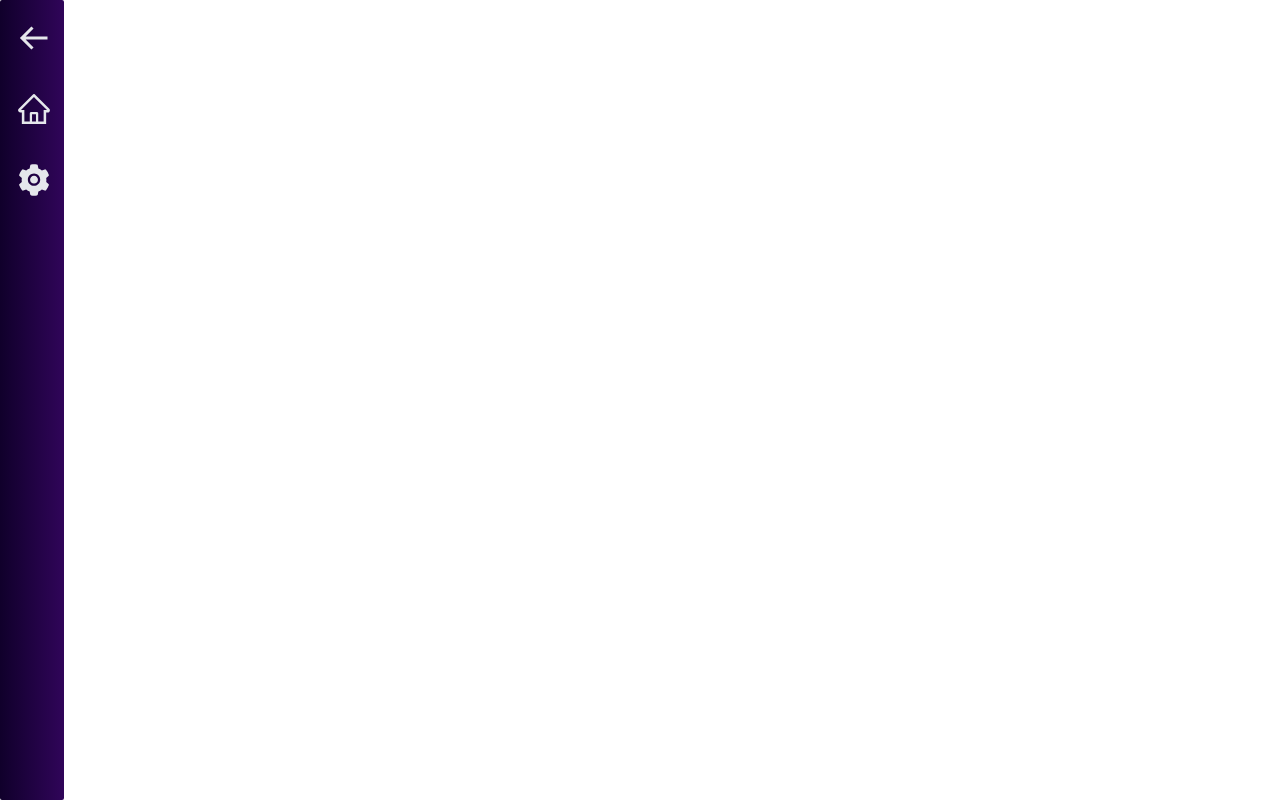
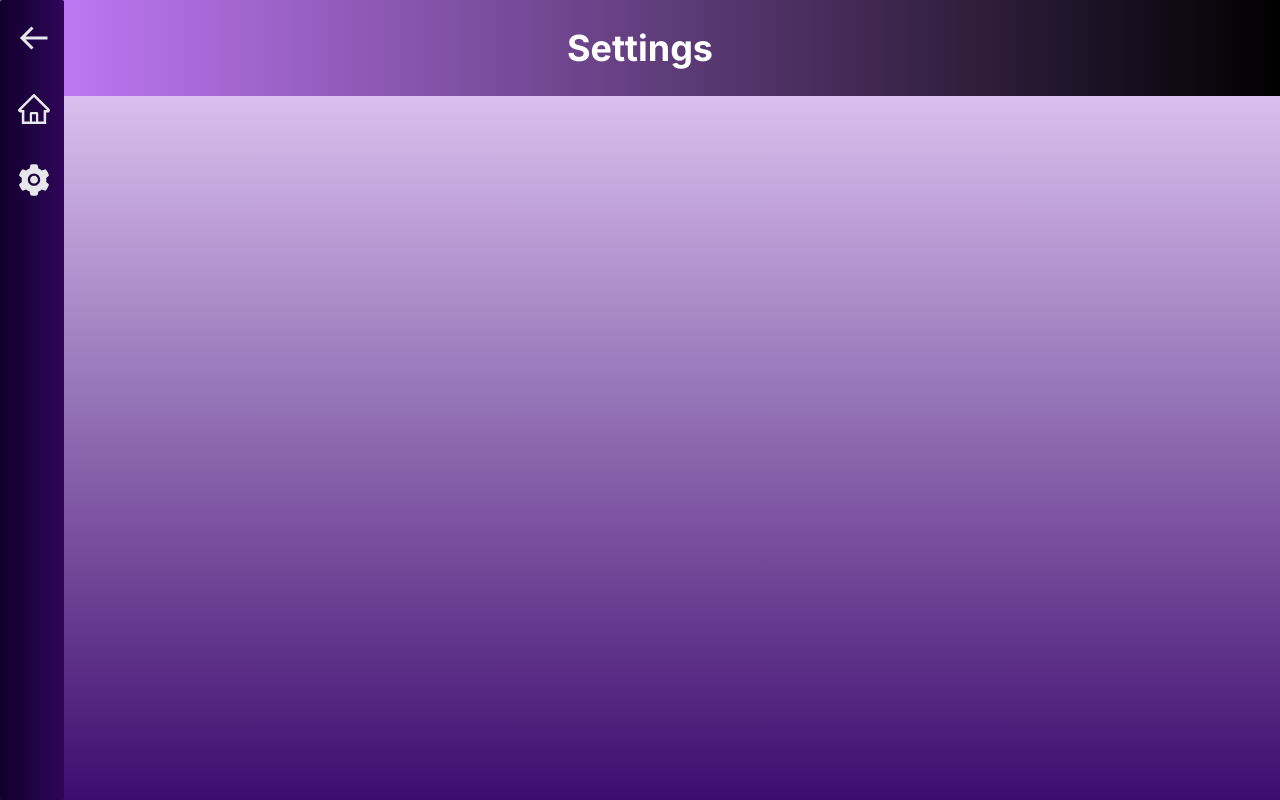
Before and after one commit to cdyniranjan7321/Quiz_App_Project_in_React_Js, a Next.js app: page /settings in a window 1280 px wide. Built offline with nearby package versions, Linux system fonts and the light colour scheme.

Commit message:
QA-7 created settings page

```diff
--- a/src/app/settings/page.tsx
+++ b/src/app/settings/page.tsx
@@ -4,8 +4,8 @@ import React from 'react'
 
 const Settings = () => {
   return (
-    <div>
-      <Navbar />
+    <div className=' bg-gradient-to-b from-[#EED8FF] to-[#3E0C6E] h-screen w-full'>
+      <Navbar title='Settings' />
       <Sidebar />
       <h1>Settings</h1>
     </div>
```
